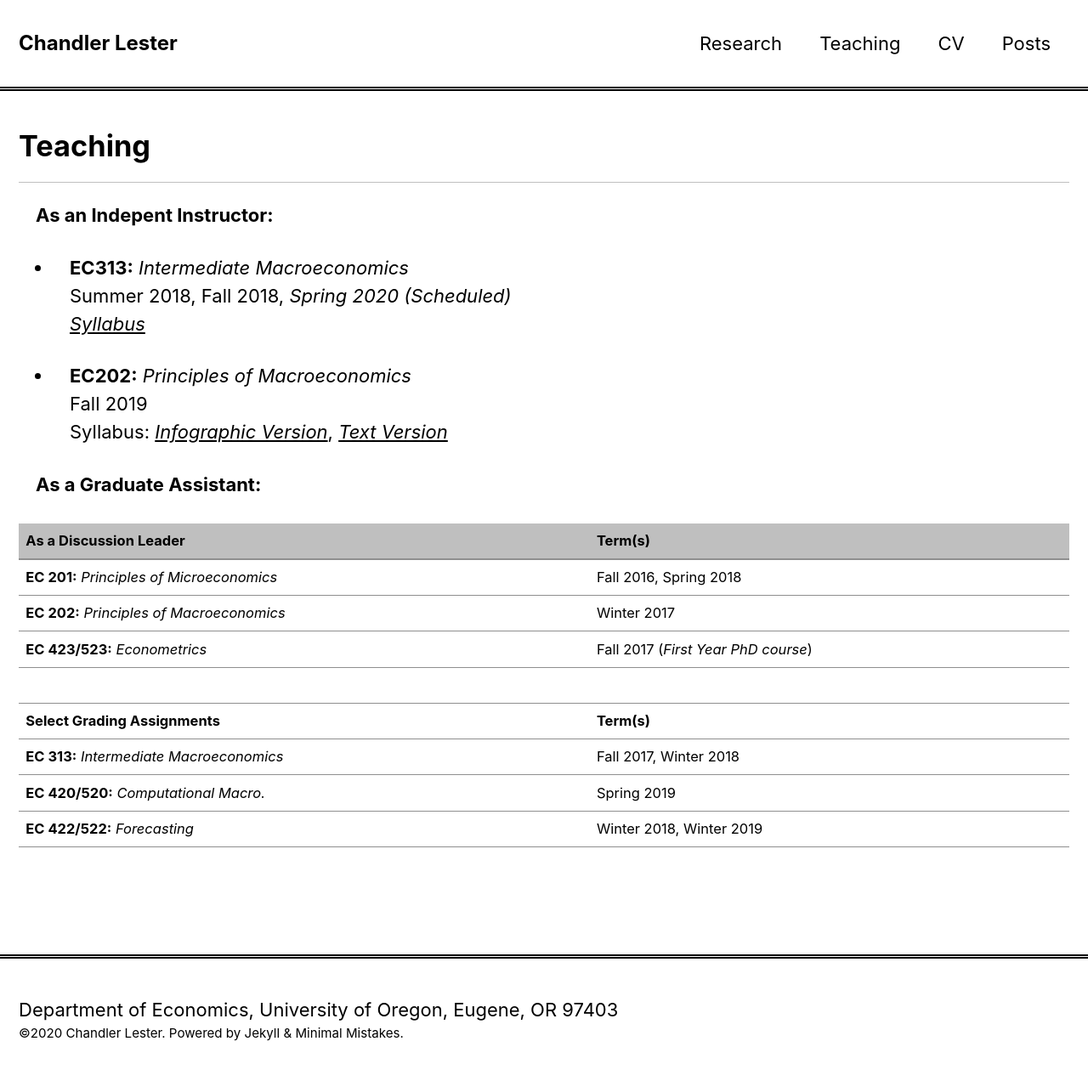
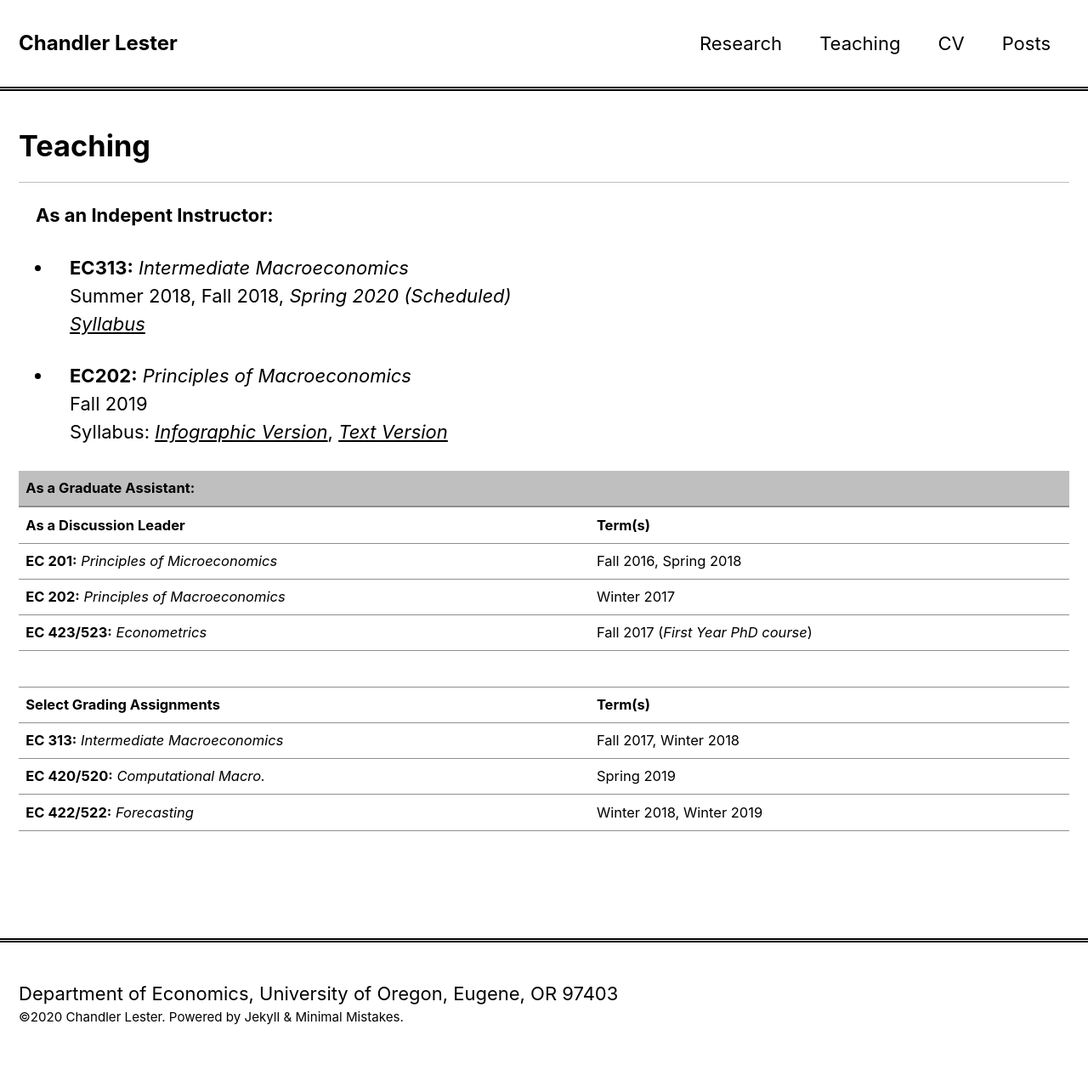
Before and after one commit to mibarnes/chandlerlester.github.io, a Jekyll site: the page built from _pages/teaching.md, in a window 1280 px wide. Shown: the whole page at 85% size. Built offline with Jekyll 4.4.1, drawn with Linux system fonts in a browser that asks for light colours; nearby versions of some CDN libraries.

```diff
--- a/_pages/teaching.md
+++ b/_pages/teaching.md
@@ -23,10 +23,10 @@ class: wide
   Fall 2019
   Syllabus: [*Infographic Version*](../images/ec202-fall2019_40286598.pdf), [*Text Version*](../images/EC202_F19.pdf)
 
-**As a Graduate Assistant:**
 
+|**As a Graduate Assistant:**||
+|--------------------------------------------|---------------------------------------------|
 | **As a Discussion Leader**                 |  **Term(s)**                                |
-|--------------------------------------------|---------------------------------------------|
 |**EC 201:** *Principles of Microeconomics*  | Fall 2016, Spring 2018                      |
 |**EC 202:** *Principles of Macroeconomics*  | Winter 2017                                 |
 |**EC 423/523:** *Econometrics*              | Fall 2017  (*First Year PhD course*)        |
```
